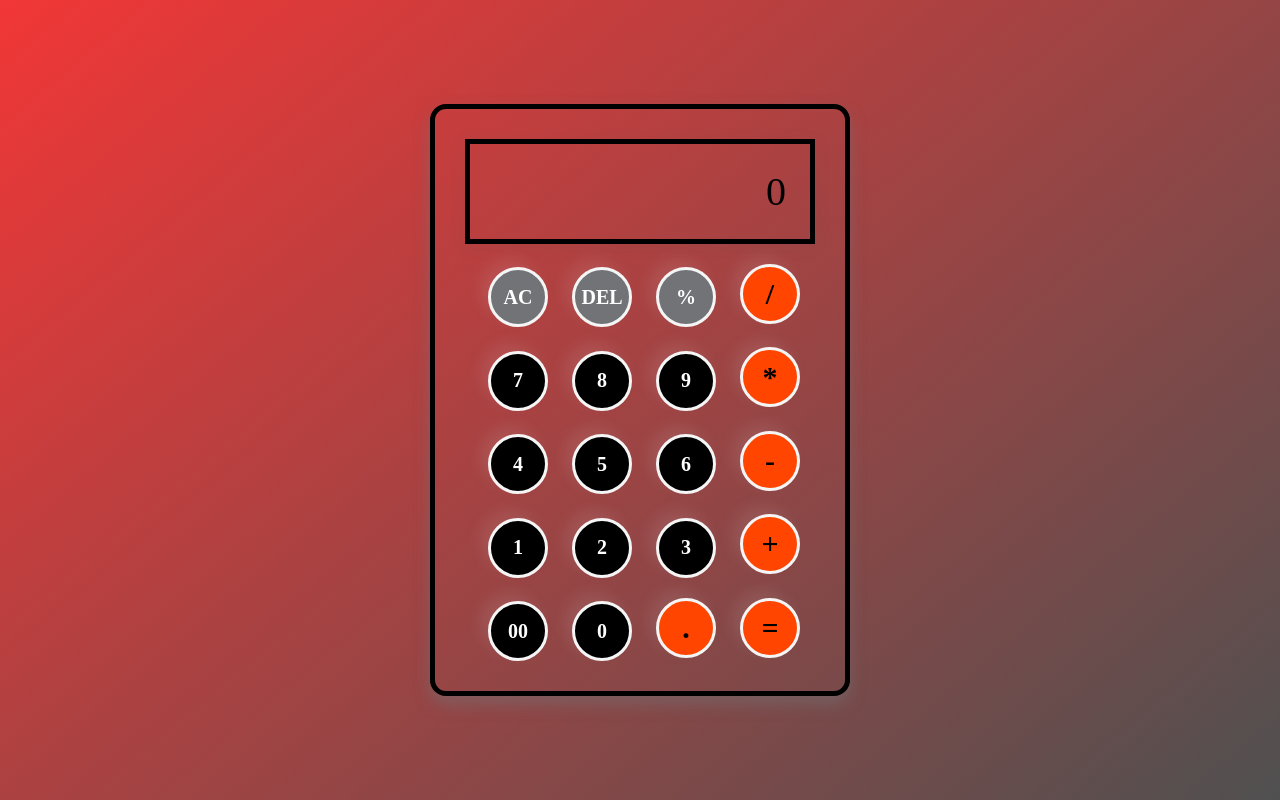
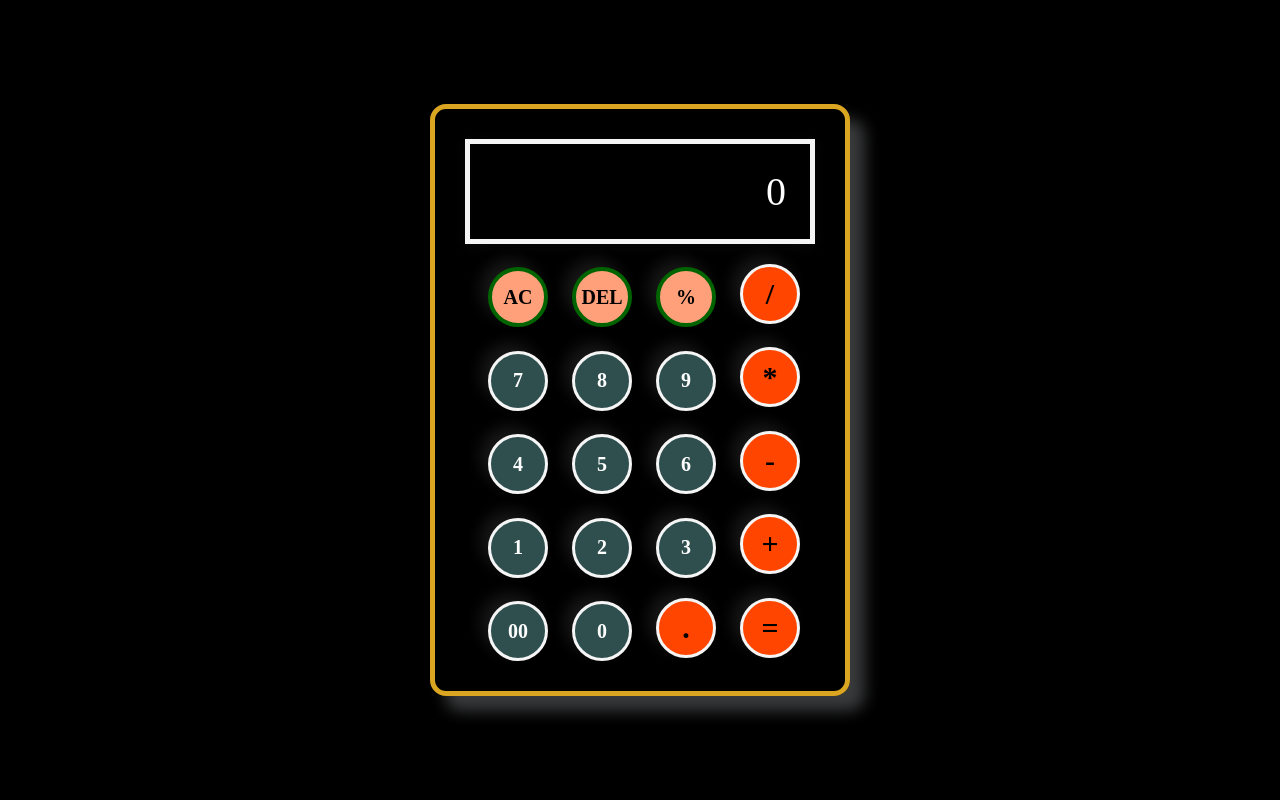
Before and after one commit to vikrampal038/My_Calculator, a plain HTML site: page index.html in a window 1280 px wide. Drawn offline with Linux system fonts and the light colour scheme.

Commit message:
change colors

```diff
--- a/index.css
+++ b/index.css
@@ -1,74 +1,3 @@
-/* *{
-    margin: 0;
-    padding: 0;
-    box-sizing: border-box;
-    font-family: 'Times New Roman', Times, serif;
-}
-
-body{
-    width: 100%;
-    height: 100vh;
-    display: flex;
-    justify-content: center;
-    align-items: center;
-    background: rgb(0,0,0);
-    background: linear-gradient(320deg, rgba(0,0,0,0.6867997198879552) 0%, rgba(238,2,2,0.7904411764705882) 100%);
-
-
-
-}
-#calculator{
-    border: 5px solid rgb(0, 0, 0);
-    padding: 20px;
-    border-radius: 16px;
-    background: transparent;
-    box-shadow: 0px 8px 15px   rgba(113, 115, 119, 0.5);
-}
-#display{
-    width: 350px;
-    border: 5px solid black;
-    padding: 24px;
-    margin: 10px;
-    background: transparent;
-    color: #ffffff;
-    box-shadow: 0px 3px 15px   rgba(84, 84, 84, 0.1);
-    font-size: 40px;
-    text-align: right;
-}
-#display::placeholder{
-    color: #000000;
-}
-.container{
-   margin-left: 23px;
-
-}
-button{
-    border: none;
-    width: 60px;
-    height: 60px;
-    margin: 10PX;
-    border-radius: 50%;
-    border: 3px solid whitesmoke;
-    background-color:black;
-    color:rgb(255, 255, 255);
-    font-size: 20px;
-    font-weight: 700;
-    box-shadow: -8px -8px 15px rgba(225,225,225,0.1);
-    cursor: pointer;
-}
-.operater{
-    background-color: #717377;
-    color: rgb(255, 255, 255);
-}
-
-.character{
-    background-color: orangered;
-    color:rgb(0, 0, 0);
-    font-size: 30px;
-    font-weight: 900;
-} */
-
-/* Universal Styles */
 * {
   margin: 0;
   padding: 0;
@@ -83,24 +12,19 @@ body {
   justify-content: center;
   align-items: center;
   background: rgb(0, 0, 0);
-  background: linear-gradient(
-    320deg,
-    rgba(0, 0, 0, 0.6867997198879552) 0%,
-    rgba(238, 2, 2, 0.7904411764705882) 100%
-  );
 }
 
 #calculator {
-  border: 5px solid rgb(0, 0, 0);
+  border: 5px solid goldenrod;
   padding: 20px;
   border-radius: 16px;
   background: transparent;
-  box-shadow: 0px 8px 15px rgba(113, 115, 119, 0.5);
+  box-shadow: 15px 15px 15px rgba(113, 115, 119, 0.5);
 }
 
 #display {
   width: 350px;
-  border: 5px solid black;
+  border: 5px solid whitesmoke;
   padding: 24px;
   margin: 10px;
   background: transparent;
@@ -111,7 +35,7 @@ body {
 }
 
 #display::placeholder {
-  color: #000000;
+  color: #ffffff;
 }
 
 .container {
@@ -125,7 +49,7 @@ button {
   margin: 10px;
   border-radius: 50%;
   border: 3px solid whitesmoke;
-  background-color: black;
+  background-color: darkslategrey;
   color: rgb(255, 255, 255);
   font-size: 20px;
   font-weight: 700;
@@ -134,8 +58,9 @@ button {
 }
 
 .operater {
-  background-color: #717377;
-  color: rgb(255, 255, 255);
+  background-color: lightsalmon;
+  color: black;
+  border: 4px solid darkgreen;
 }
 
 .character {
```
